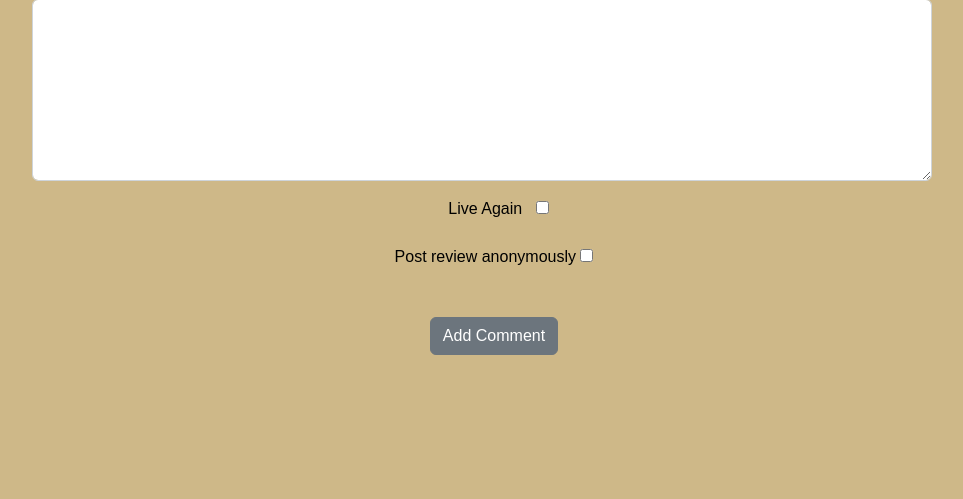
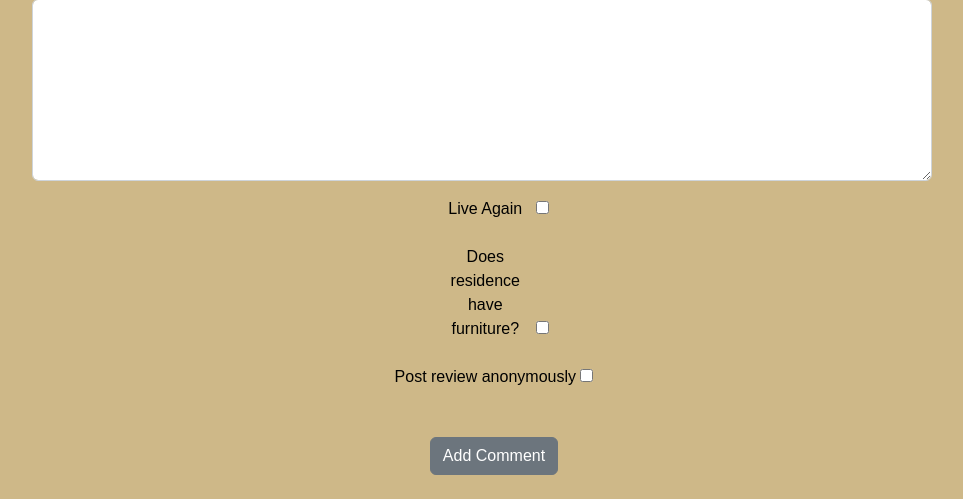
Before and after one commit to SazikQ/RateMyResidence, a Django app: page /addReview/1 in a window 1280 px wide. Shown: the part 550-1049 px from the top of the page, without its empty margins (146-1109 px from the left). Before the commit the page ends 905 px from the top, so only its background shows below. Run offline with Django 4.2, Linux system fonts and the light colour scheme; the visitor is signed in with stand-in values (Sample User, id 1); parts of the project's set-up code (start-up, migrations or seed data) failed here and were passed over; some libraries are stand-ins or nearby versions.

Commit message:
added furniture availability in add/edit review, also fixed bug in edit review

```diff
--- a/backend/functions/forms.py
+++ b/backend/functions/forms.py
@@ -31,6 +31,7 @@ class ReviewForm(forms.Form):
     quietness_rating = forms.DecimalField(min_value=0, max_value=5)
     quality_rating = forms.DecimalField(min_value=0, max_value=5)
     room_type = forms.ChoiceField(label="Select your room type", choices=Review.RoomType.choices)
+    has_furniture = forms.BooleanField(label = "Does this residence provide furniture", required=False)
 
 
 
@@ -46,6 +47,7 @@ class EditReview(forms.Form):
     quietness_rating = forms.DecimalField(min_value=0, max_value=5)
     quality_rating = forms.DecimalField(min_value=0, max_value=5)
     room_type = forms.ChoiceField(label="Select your room type", choices=Review.RoomType.choices)
+    has_furniture = forms.BooleanField(label="Does this residence provide furniture", required=False)
 
 
 class DeleteReview(forms.Form):
--- a/backend/functions/views.py
+++ b/backend/functions/views.py
@@ -110,6 +110,7 @@ def edit_review(request, pk):
             review_form.quietness_rating = form.cleaned_data['quietness_rating']
             review_form.rent = form.cleaned_data['rent']
             review_form.room_type = form.cleaned_data['room_type']
+            review_form.has_furniture = form.cleaned_data['has_furniture']
             review_form.save(update_fields=['title'])
             review_form.save(update_fields=['content'])
             review_form.save(update_fields=['isAnonymous'])
@@ -121,6 +122,7 @@ def edit_review(request, pk):
             review_form.save(update_fields=['quality_rating'])
             review_form.save(update_fields=['quietness_rating'])
             review_form.save(update_fields=['room_type'])
+            review_form.save(update_fields=['has_furniture'])
             return HttpResponseRedirect(redirectUrl)
     else:
         if pk == '':
@@ -146,7 +148,8 @@ def add_review(request, pk):
                             location_rating=form.cleaned_data['location_rating'],
                             quality_rating=form.cleaned_data['quality_rating'],
                             quietness_rating=form.cleaned_data['quietness_rating'],
-                            room_type = form.cleaned_data['room_type'])
+                            room_type = form.cleaned_data['room_type'],
+                            has_furniture= form.cleaned_data['has_furniture'])
             review.save()
             redirectUrl = "/residence/" + pk
             return HttpResponseRedirect(redirectUrl)
--- a/backend/user_profile/models.py
+++ b/backend/user_profile/models.py
@@ -60,6 +60,7 @@ class Review(models.Model):
     quietness_rating = models.FloatField(default=0)
     location_rating = models.FloatField(default=0)
     quality_rating = models.FloatField(default=0)
+    has_furniture = models.BooleanField(default=False)
 
     class RoomType(models.TextChoices):
         STUDIO = 'ST', _('Studio')
--- a/templates/addReview.html
+++ b/templates/addReview.html
@@ -130,7 +130,7 @@
             <div class="row">
                 <div class="col">
                     <div class="col-12">
-                        <label for="id_name" class="form-label">Choose your room type</label>
+                        <label for="id_room_type" class="form-label">Choose your room type</label>
                         <br>
                         <select id="id_room_type" name="room_type">
                             <option value="ST">Studio</option>
@@ -185,7 +185,7 @@
             <br>
             <br>
             <div class="form-group row">
-                <label for="id_tags" class="form-label">Content</label>
+                <label for="id_content" class="form-label">Content</label>
                 <br>
                 <div class="col-sm-10 offset-1">
                     <textarea id="id_content" name="content" class="form-control" rows="7"></textarea>
@@ -207,6 +207,14 @@
             </div>
 
             <div class="col-12">
+                <label for="id_has_furniture" class="col-sm-1 form-label">Does residence have furniture?</label>
+                <input id="id_has_furniture" name="has_furniture" type="checkbox">
+                <div class="invalid-feedback">
+                    Please enter a correct furniture status
+                </div>
+            </div>
+
+            <div class="col-12">
                 <label for="id_is_anonymous">Post review anonymously</label>
                 <input id="id_is_anonymous" name="isAnonymous" type="checkbox">
                 <div class="invalid-feedback">
--- a/templates/residence_info.html
+++ b/templates/residence_info.html
@@ -156,6 +156,12 @@
                             Would live again: <strong>Yes</strong>
                         {% else %}
                             Would live again: <strong>No</strong>
+                        {% endif %}
+
+                        {% if comment.has_furniture %}
+                           Furniture: <strong>Yes</strong>
+                        {% else %}
+                            Furniture: <strong>No</strong>
                         {% endif %}<br>
 
                         Overall rating: <strong>{{ comment.rating }}</strong>
```
Also changed, not shown: templates/editreview.html (+11 -3 lines), templates/review_info.html (+6 -1 lines).
